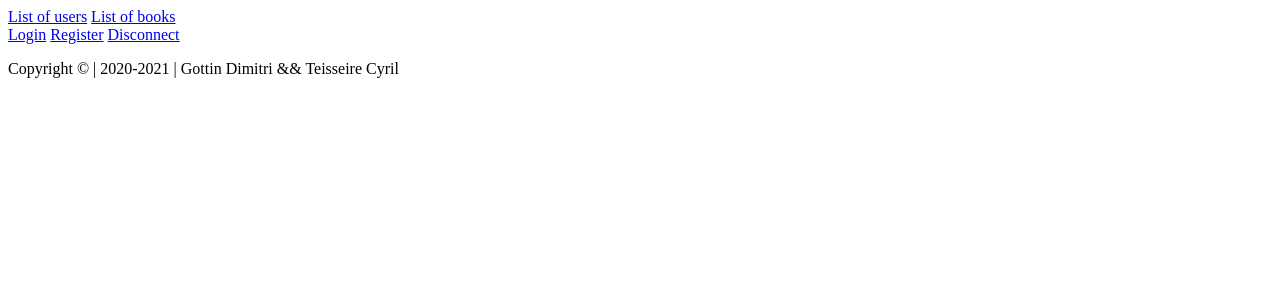
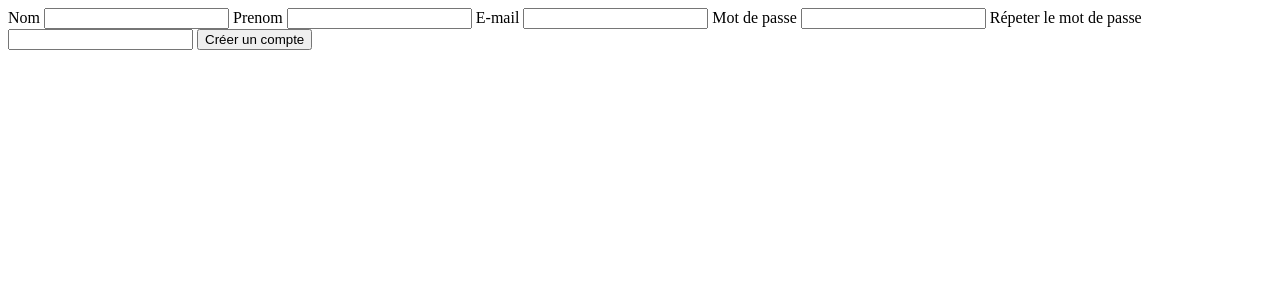
Before and after one commit to TeisseireC/booksMVC, a PHP site: template Vues/register.php in a window 1280 px wide. Shown: the top 300 px of the page. Run offline with PHP 8.4, Linux system fonts and the light colour scheme; the template is opened without the code that fills it, so the values that code supplies are empty.

Commit message:
Login/register Vues

```diff
--- a/Vues/register.php
+++ b/Vues/register.php
@@ -1 +1,32 @@
-<?php
+<!doctype html>
+<html lang="fr">
+<head>
+    <meta charset="UTF-8">
+    <meta name="viewport"
+          content="width=device-width, user-scalable=no, initial-scale=1.0, maximum-scale=1.0, minimum-scale=1.0">
+    <meta http-equiv="X-UA-Compatible" content="ie=edge">
+    <title>Document</title>
+</head>
+<body>
+
+<form action="index.php?action=register&type=validation" method="post">
+    <label>Nom
+        <input type="text" name="lastname">
+    </label>
+    <label>Prenom
+        <input type="text" name="firstname">
+    </label>
+    <label>E-mail
+        <input type="mail" name="email">
+    </label>
+    <label>Mot de passe
+        <input type="password" name="password">
+    </label>
+    <label>Répeter le mot de passe
+        <input type="password" name="password2">
+    </label>
+    <button type="submit">Créer un compte</button>
+</form>
+
+</body>
+</html>
```
Also changed, not shown: Vues/login.php (+23 -1 lines).
